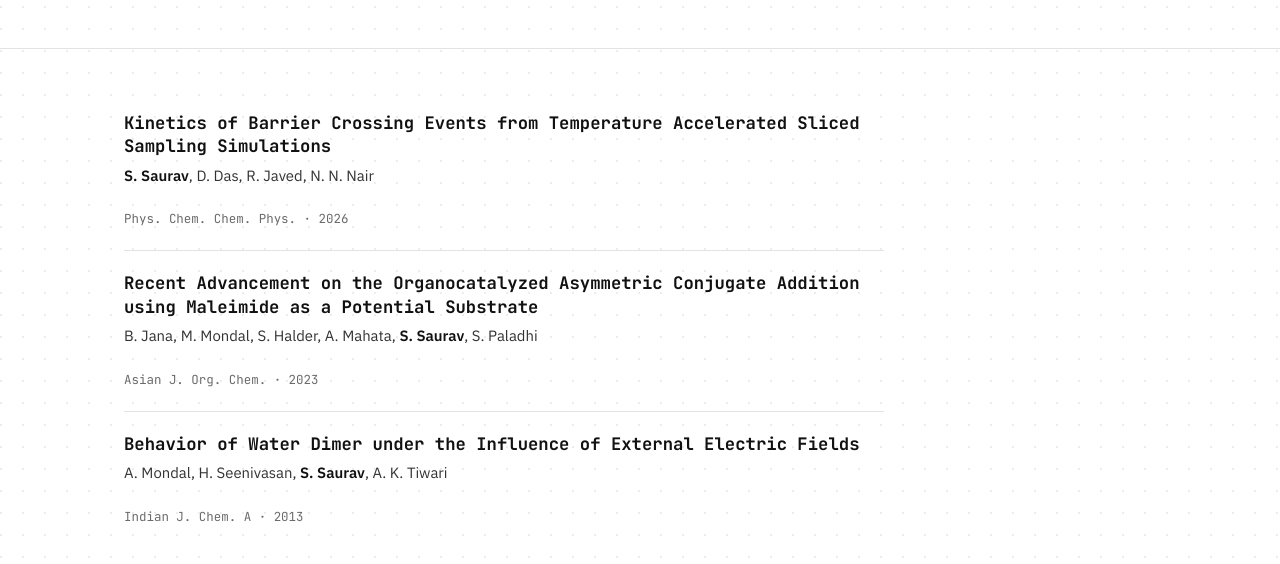
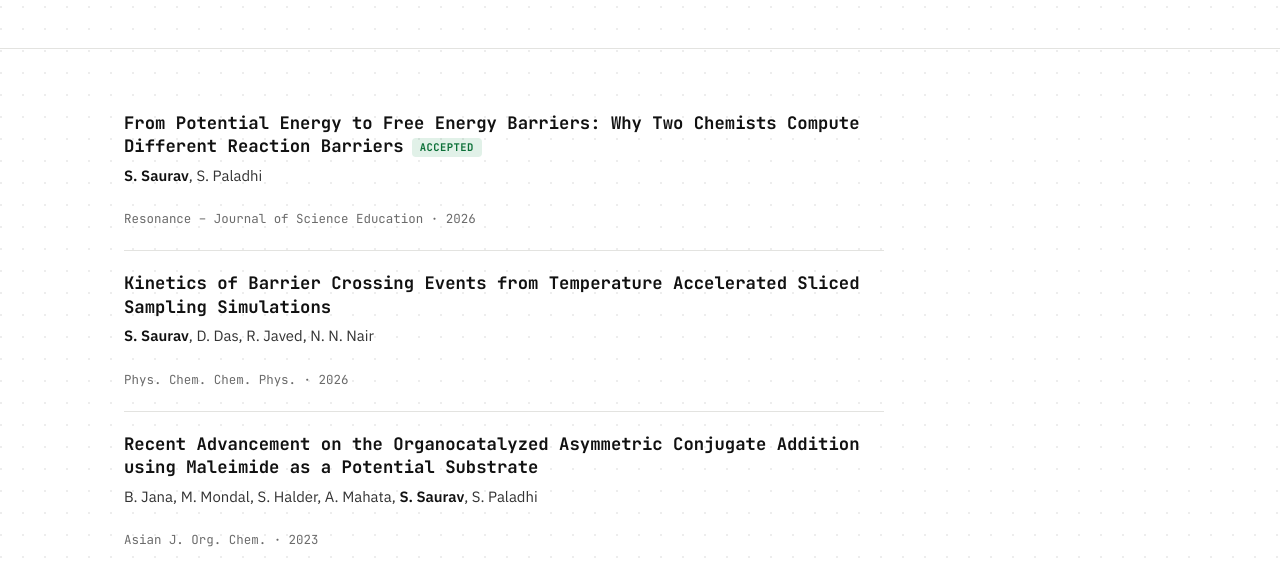
Before and after one commit to sameersaurav/sameersaurav.github.io, a plain HTML site: page publications.html in a window 1280 px wide. Shown: the part 236-800 px from the top of the page. Drawn offline with Linux system fonts and the light colour scheme.

Commit message:
Add accepted Resonance article to publications

```diff
--- a/publications.html
+++ b/publications.html
@@ -286,6 +286,12 @@
     <div class="wrap">
       <div class="body reveal" style="max-width:760px;">
         <div class="pub">
+          <h3 class="pub-title">From Potential Energy to Free Energy Barriers: Why Two Chemists Compute Different Reaction Barriers<span class="badge">Accepted</span></h3>
+          <p class="pub-authors"><b>S. Saurav</b>, S. Paladhi</p>
+          <span class="pub-venue">Resonance &ndash; Journal of Science Education &middot; 2026</span>
+        </div>
+
+        <div class="pub">
           <h3 class="pub-title">
             <a href="https://doi.org/10.1039/D5CP03448E" target="_blank" rel="noopener">Kinetics of Barrier Crossing Events from Temperature Accelerated Sliced Sampling Simulations</a>
           </h3>
```
